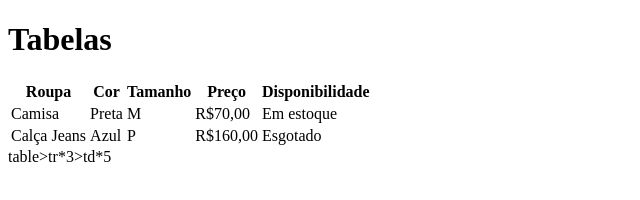
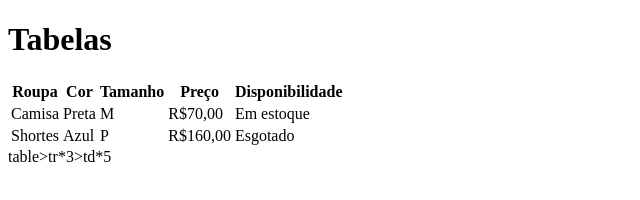
Before and after one commit to vitoramosc/aula-tabela, a plain HTML site: page index.html in a window 1280 px wide. Shown: the whole page, without its empty margins (0-640 px from the left). Drawn offline with Linux system fonts and the light colour scheme.

Commit message:
Alteração de Calça para Shortes

```diff
--- a/index.html
+++ b/index.html
@@ -24,7 +24,7 @@
             <td>Em estoque</td>
         </tr>
         <tr>
-            <td>Calça Jeans</td>
+            <td>Shortes</td>
             <td>Azul</td>
             <td>P</td>
             <td>R$160,00</td>
```
